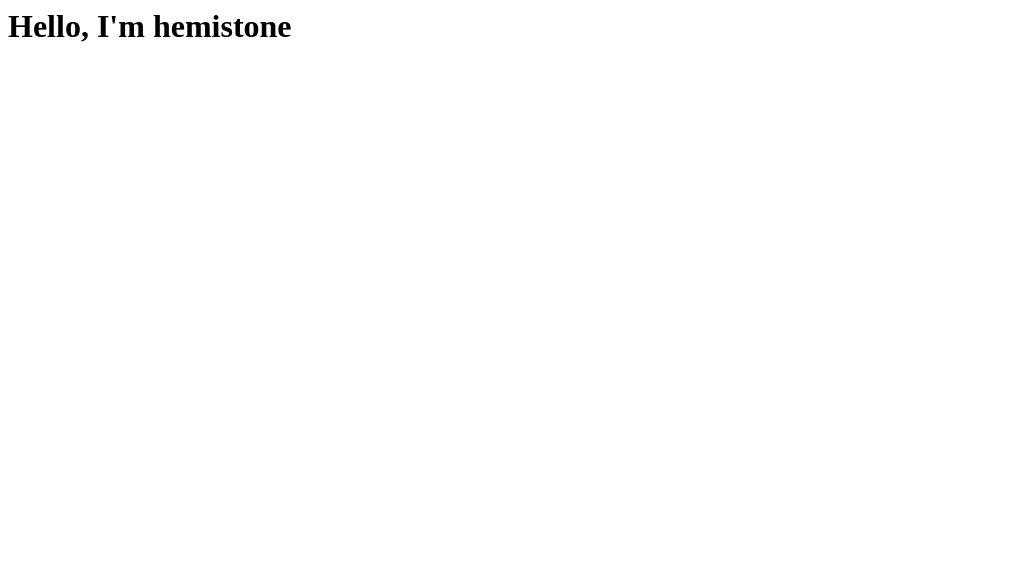
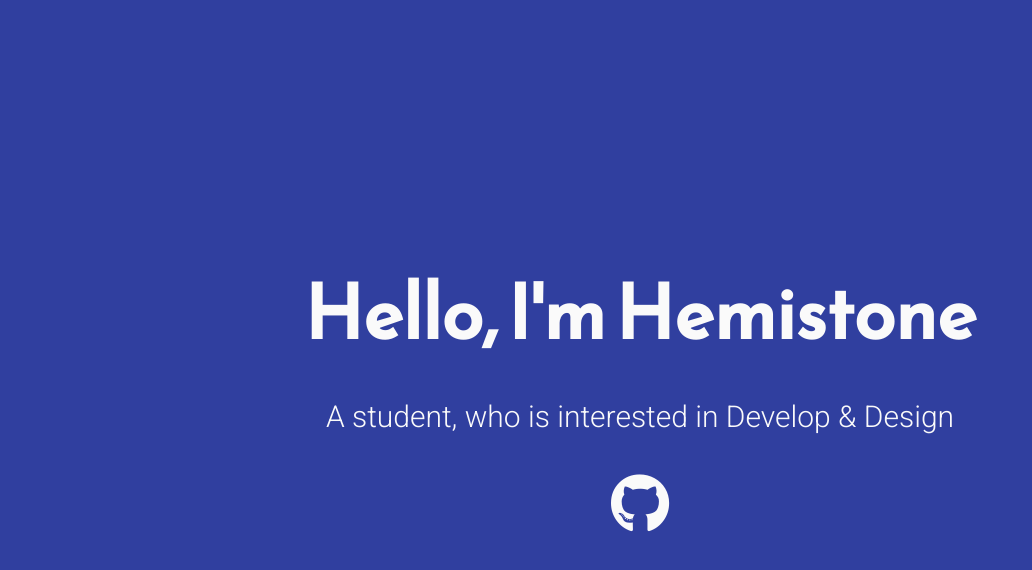
Before and after one commit to Hemistone/Hemistone.github.io, a plain HTML site: page index.html in a window 1280 px wide. Shown: the whole page, without its empty margins (0-1032 px from the left). Drawn offline with Linux system fonts and the light colour scheme; files that its build step writes are made by us from their sources.

Commit message:
thanks to flexdinesh, added some details in the website

```diff
--- a/index.html
+++ b/index.html
@@ -1 +1,47 @@
-<h1>Hello, I'm hemistone</h1>
+<!DOCTYPE html>
+<html>
+<head>
+	<meta charset="utf-8">
+	<meta http-equiv="X-UA-Compatible" content="IE=edge">
+	<meta name="viewport" content="width=device-width, initial-scale=1.0">
+
+	<title>hemistone | Develop&Design</title>
+
+	<link rel="icon" href="favicon.ico" type="image/png" />
+
+	<link href="https://fonts.googleapis.com/css?family=Reem+Kufi|Roboto:300" rel="stylesheet">
+	<link href="https://use.fontawesome.com/releases/v5.4.1/css/all.css" rel="stylesheet">
+	<link rel="stylesheet" href="css/reset.css">
+	<link rel="stylesheet" href="css/styles.css">
+	<link rel="stylesheet" href="css/indigo-white.css">
+	<!-- <link rel="stylesheet" href="css/themes/green-white.css"> -->
+	<!-- <link rel="stylesheet" href="css/themes/red-white.css"> -->
+	<!--<link rel="stylesheet" href="css/themes/grey-white.css">-->
+	<!-- <link rel="stylesheet" href="css/themes/white-indigo.css"> -->
+	<!-- <link rel="stylesheet" href="css/themes/white-blue.css"> -->
+	<!-- <link rel="stylesheet" href="css/themes/white-grey.css"> -->
+	<!-- <link rel="stylesheet" href="css/themes/white-red.css"> -->
+	<!-- <link rel="stylesheet" href="css/themes/yellow-black.css"> -->
+</head>
+<body>
+	<main>
+		<div class="intro">Hello, I'm Hemistone</div>
+		<div class="tagline">A student, who is interested in Develop & Design</div>
+		<!-- Find your icons from here - https://fontawesome.com/icons?d=gallery&s=brands -->
+		<div class="icons-social">
+                <a target="_blank" href="https://github.com/Hemistone"><i class="fab fa-github"></i></a>
+            <!--
+			<a target="_blank" href="https://twitter.com/flexdinesh"><i class="fab fa-twitter"></i></a>
+			<a target="_blank" href="https://dev.to/flexdinesh"><i class="fab fa-dev"></i></a>
+			<a target="_blank" href="https://stackoverflow.com/story/flexdinesh"><i class="fab fa-stack-overflow"></i></a>
+			<a target="_blank" href="https://www.linkedin.com/in/dineshpandiyan"><i class="fab fa-linkedin"></i></a>
+			<a target="_blank" href="https://medium.com/@flexdinesh"><i class="fab fa-medium"></i></a>
+			<a target="_blank" href="https://www.freecodecamp.org"><i class="fab fa-free-code-camp"></i></a>
+			<a target="_blank" href="https://www.behance.net"><i class="fab fa-behance"></i></a>
+			<a target="_blank" href="https://codepen.io"><i class="fab fa-codepen"></i></a>
+            -->
+
+    </div>
+	</main>
+</body>
+</html>
--- /dev/null
+++ b/indigo-white.css
@@ -0,0 +1,14 @@
+/* Theme */
+
+main {
+	background: #303F9F;
+	color: #FAFAFA;
+}
+
+.icons-social a {
+	color: #FAFAFA;
+}
+
+.icons-social a svg path{
+	fill: #FAFAFA;
+}
--- /dev/null
+++ b/reset.css
@@ -0,0 +1,25 @@
+/* Minimal CSS Reset */
+
+html {
+    box-sizing: border-box;
+    font-size: 12px;
+  }
+
+  *, *:before, *:after {
+    box-sizing: inherit;
+  }
+
+  body, h1, h2, h3, h4, h5, h6, p, ol, ul {
+    margin: 0;
+    padding: 0;
+    font-weight: normal;
+  }
+
+  ol, ul {
+    list-style: none;
+  }
+
+  img {
+    max-width: 100%;
+    height: auto;
+  }
--- /dev/null
+++ b/styles.css
@@ -0,0 +1,71 @@
+/* Typography */
+
+html {
+	font-family: 'Roboto', sans-serif;
+}
+
+@media (min-width: 576px) {
+	html {
+		font-size: 14px;
+	}
+}
+
+@media (min-width: 768px) {
+	html {
+		font-size: 16px;
+	}
+}
+
+@media (min-width: 992px) {
+	html {
+		font-size: 18px;
+	}
+}
+
+@media (min-width: 1200px) {
+	html {
+		font-size: 20px;
+	}
+}
+
+.icons-social i {
+	font-size: 3em;
+}
+
+/* Custom Styles */
+
+main {
+	display: flex;
+	flex-direction: column;
+	min-height: 100vh;
+	justify-content: center;
+	padding: 0 30px;
+	text-align: center;
+}
+
+main > .intro {
+	font-family: 'Reem Kufi', sans-serif;
+	font-size: 3.75em;
+	font-weight: 600;
+}
+
+main > .tagline {
+	font-size: 1.5rem;
+	margin: 1.5rem 0;
+	font-weight: 100;
+}
+
+.icons-social i {
+	padding: 10px;
+}
+
+.devto {
+	margin-bottom: -0.20rem;
+}
+
+.devto svg {
+	margin-bottom: -0.20rem;
+	margin-left: 0.675rem;;
+	width: 2.65rem;
+	height: 2.65rem;
+}
```
